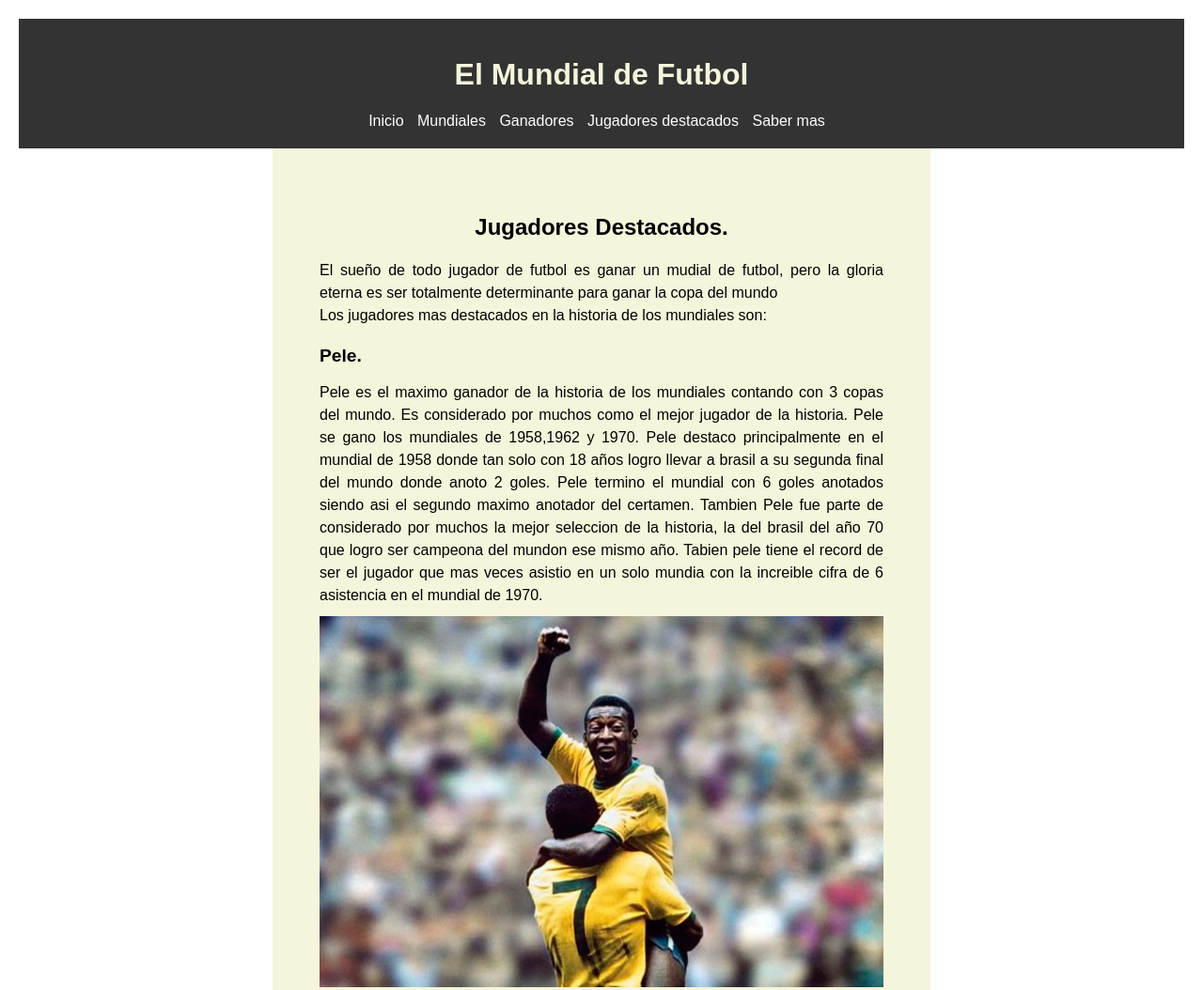
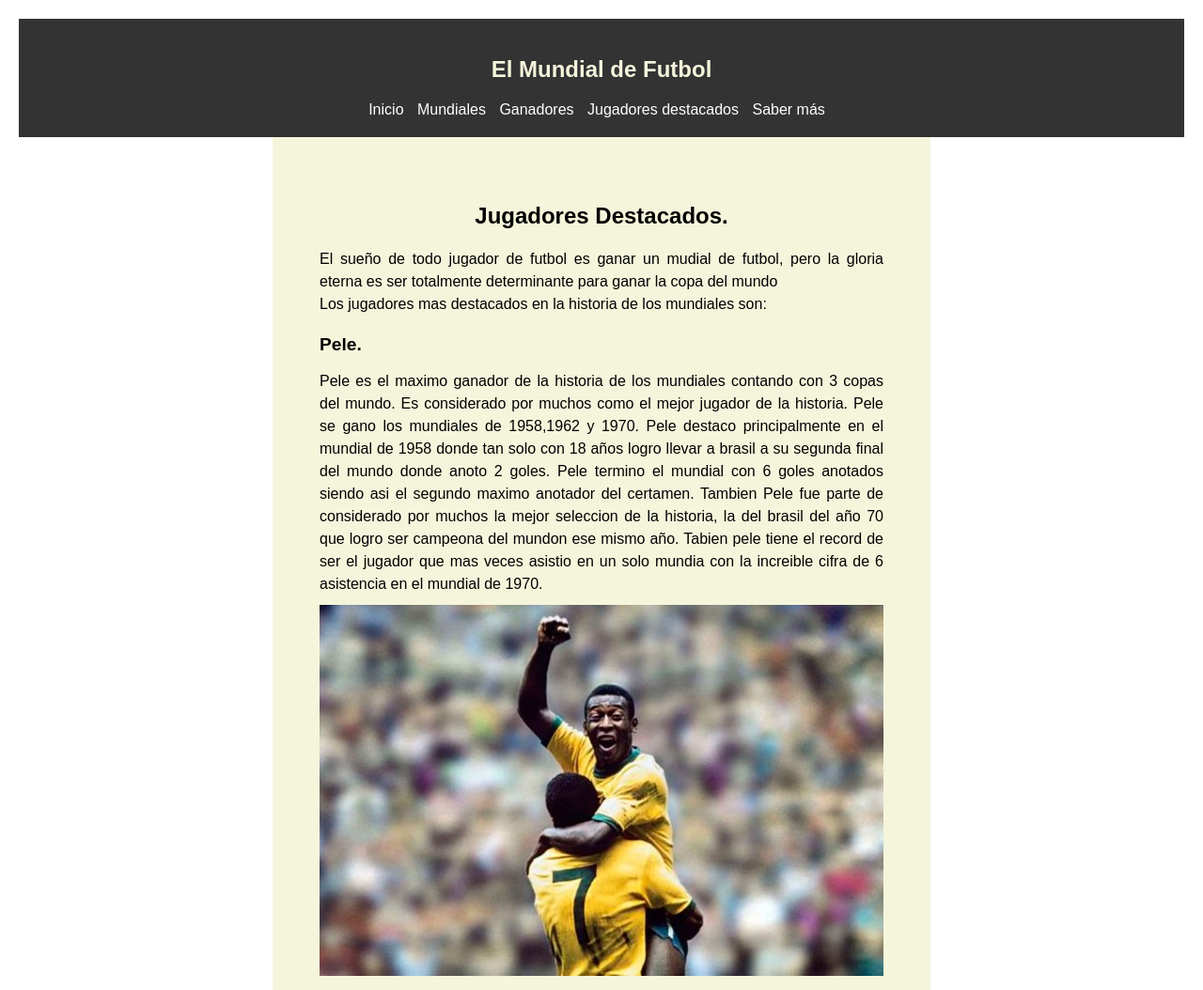
Before and after one commit to AgusBenetton/PreEntrega2-Benetton, a plain HTML site: page pages/JugadoreDestacados.html in a window 1280 px wide. Shown: the top 1054 px of the page at 94% size. Drawn offline with Linux system fonts and the light colour scheme.

Commit message:
Modifico el header en todas los html

```diff
--- a/pages/JugadoreDestacados.html
+++ b/pages/JugadoreDestacados.html
@@ -10,15 +10,27 @@
 </head>
 <body>
     <header>
-        <h1 id="arriba">El Mundial de Futbol</h1>
-        <nav>
-            <ul>
-                <li><a href="../Inicio.html" target="_blank">Inicio</a></li>
-                <li><a href="./mundiales.html" target="_blank">Mundiales</a></li>
-                <li><a href="./Selecciones.html" target="_blank">Ganadores</a></li>
-                <li><a href="./JugadoreDestacados.html">Jugadores destacados</a></li>
-                <li><a href="./SaberMas.html" target="_blank">Saber mas</a></li>
-            </ul>
+        <nav class="navbar navbar-expand-lg navbar-dark bg-dark justify-content-center">
+            <h1 class="navbar-brand">El Mundial de Futbol</h1>
+            <div class="collapse navbar-collapse" id="navbarNav">
+                <ul class="navbar-nav">
+                    <li class="nav-item">
+                        <a class="nav-link" href="../Inicio.html" target="_blank">Inicio</a>
+                    </li>
+                    <li class="nav-item">
+                        <a class="nav-link" href="./mundiales.html" target="_blank">Mundiales</a>
+                    </li>
+                    <li class="nav-item">
+                        <a class="nav-link" href="./Selecciones.html">Ganadores</a>
+                    </li>
+                    <li class="nav-item">
+                        <a class="nav-link" href="./JugadoreDestacados.html" target="_blank">Jugadores destacados</a>
+                    </li>
+                    <li class="nav-item">
+                        <a class="nav-link" href="./SaberMas.html" target="_blank">Saber más</a>
+                    </li>
+                </ul>
+            </div>
         </nav>
     </header>
     <main>
```
Also changed, not shown: Inicio.html (+1 -1 lines), pages/SaberMas.html (+1 -5 lines), pages/Selecciones.html (+1 -5 lines), pages/mundiales.html (+2 -6 lines).
